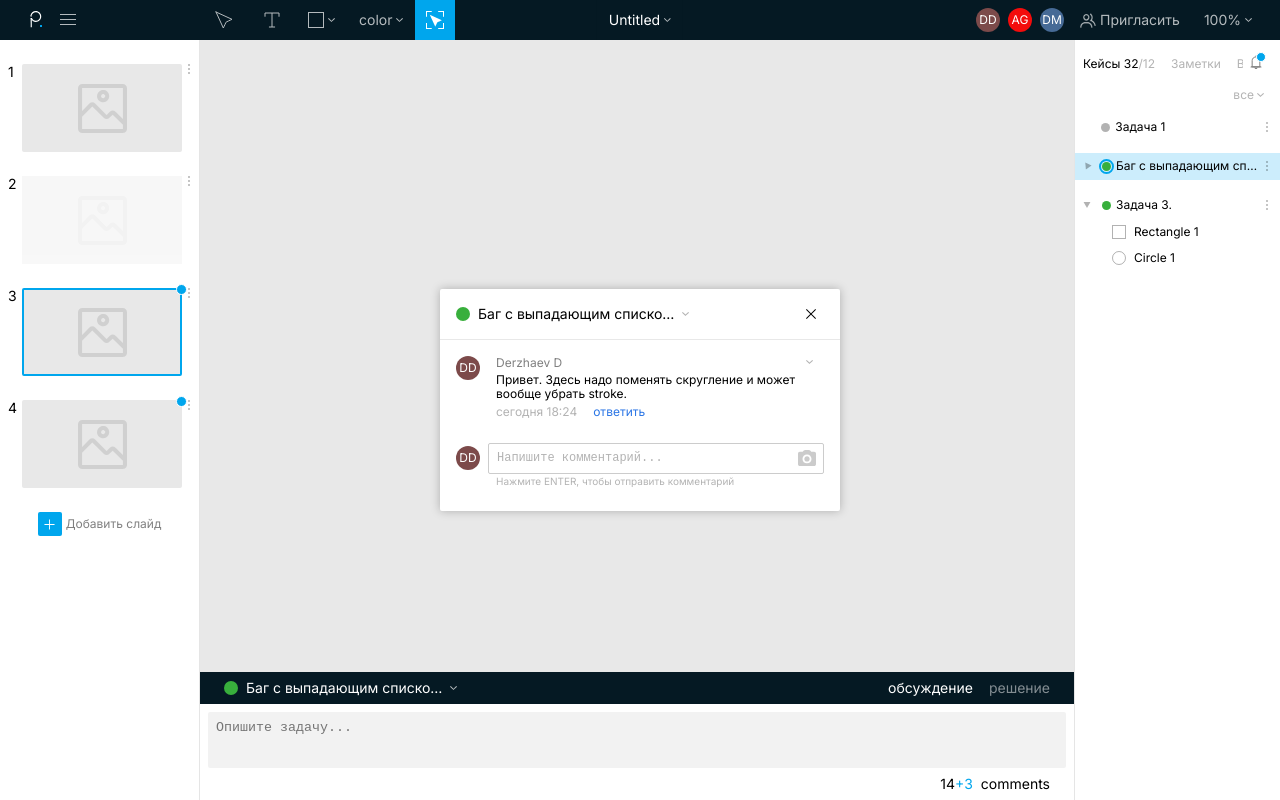
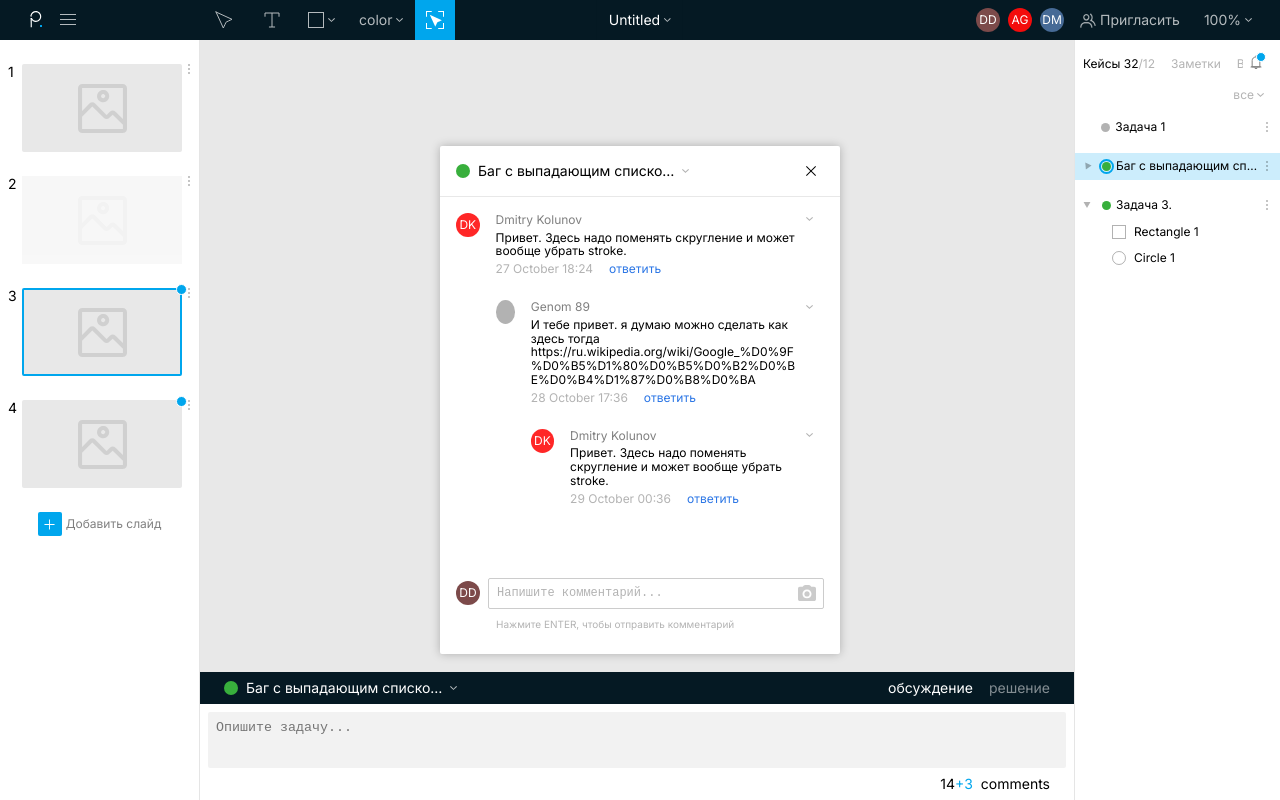
Before and after one commit to intro333/productium_web, a Vue app: page /case-tracker in a window 1280 px wide. Both pictures are taken after a click on the element "comments". Built offline with nearby package versions, Linux system fonts and the light colour scheme; what vue-device-detector would draw is missing.

Commit message:
case comments.

```diff
--- a/src/assets/scss/common/cases.scss
+++ b/src/assets/scss/common/cases.scss
@@ -102,11 +102,24 @@
         }
       }
       &-add-img {
-        position: absolute;
-        width: 18px;
-        height: 16px;
-        bottom: 8px;
-        right: 8px;
+        width: 100%;
+        height: 100%;
+        &-box {
+          position: absolute;
+          width: 18px;
+          height: 16px;
+          bottom: 8px;
+          right: 8px;
+        }
+        &-input {
+          position: absolute;
+          width: 100%;
+          height: 100%;
+          opacity: 0;
+          overflow: hidden;
+          z-index: 1;
+          left: 0;
+        }
       }
       &-right {
         display: flex;
@@ -123,6 +136,8 @@
     &-comment-item {
       position: relative;
       display: flex;
+      //display: grid;
+      //grid-template-columns: 1fr 1fr;
       margin-bottom: 24px;
       &-user {
         @include w-icon-user();
@@ -131,7 +146,8 @@
       &-body {
         display: flex;
         flex-direction: column;
-        width: 320px;
+        //width: 320px;
+        width: 89%;
         &-name {
           font-size: 12px;
           color: rgb(0, 0, 0, .5);
@@ -139,6 +155,8 @@
         &-message {
           font-size: 12px;
           margin-top: 4px;
+          padding-right: 17px;
+          overflow-wrap: break-word;
         }
         &-bottom {
           margin-top: 4px;
@@ -169,6 +187,45 @@
           }
         }
       }
+      &-children {
+        display: flex;
+        flex-direction: column;
+        margin-top: 24px;
+      }
+    }
+    &-preview {
+      display: flex;
+      margin-top: 8px;
+      padding-left: 32px;
+      &-item {
+        position: relative;
+        background-color: $color-block;
+        &:not(:last-child) {
+          margin-right: 8px;
+        }
+        &-landscape { // альбом (в ширину)
+          min-width: 123px;
+          width: 123px;
+          height: 72px;
+        }
+        &-portrait { // портрет (в высоту)
+          min-width: 100px;
+          width: 100px;
+          height: 100px;
+        }
+        &-img {
+          width: 100%;
+        }
+        &-close {
+          position: absolute;
+          z-index: 1;
+          top: 0;
+          right: 0;
+          &:hover {
+            cursor: pointer;
+          }
+        }
+      }
     }
   }
 }
--- a/src/assets/scss/common/main.scss
+++ b/src/assets/scss/common/main.scss
@@ -24,8 +24,19 @@ p {
 }
 
 /* КНОПКИ */
-.c-btn {
-
+.p-btn {
+  &-preview {
+    display: flex;
+    justify-content: center;
+    align-items: center;
+    background-color: rgb(0, 0, 0, .4);
+    width: 18px;
+    height: 18px;
+    &-icon {
+      width: 12px;
+      height: 12px;
+    }
+  }
 }
 .btn-link {
 
@@ -539,7 +550,6 @@ p {
 .scroll-x-container {
   white-space: nowrap;
   overflow-x: auto;
-  //overflow-y: hidden;
   @include scrollDivHoriz();
 }
 .scroll-textarea {
--- a/src/components/includes/comment/CommentInputArea.vue
+++ b/src/components/includes/comment/CommentInputArea.vue
@@ -7,16 +7,38 @@
       <div class="pc-input-area-text-box"
            :class="{'pc-input-area-text-box-edited': !textIsEmpty()}">
         <textarea v-model="text"
+                  @keyup.enter="sendMessage()"
                   rows="4"
                   class="pc-input-area-text p-textarea-custom scroll-textarea"
                   :class="{'pc-input-area-text-empty': textIsEmpty()}"
                   placeholder="Напишите комментарий..."></textarea>
+        <div class="pc-input-area-add-img-box">
           <img @mouseenter="showTooltip($event, 'addImageIcon','Изображение к комментарию')"
                @mouseleave="hideToolTip"
                ref="addImageIcon"
                src="@/assets/img/common/media/addImageIcon.svg"
                class="pc-input-area-add-img"
                alt="">
+          <input ref="inputFileRef"
+                 accept="image/png,image/jpeg,image/jpg,image/svg"
+                 @change="uploadImageToMessage"
+                 type="file"
+                 class="pc-input-area-add-img-input">
+        </div>
+      </div>
+    </div>
+    <div class="pc-preview scroll-x-container">
+      <div v-for="(_img, i) in images"
+           :key="i"
+           class="pc-preview-item"
+           :class="['pc-preview-item-' + _img.orientation]"> <!-- portrait | landscape -->
+        <img :src="_img.src" alt="">
+        <div @click="removeImage(i)"
+             class="p-btn-preview pc-preview-item-close">
+          <img src="@/assets/img/common/buttons/closeWhite.svg"
+               alt=""
+               class="p-btn-preview-icon">
+        </div>
       </div>
     </div>
     <div class="pc-input-area-right">
@@ -35,11 +57,40 @@ export default {
   },
   mixins: [ModalsMixin],
   data: () => ({
-    text: ''
+    text: '',
+    images: [] /* { src: '', orientation: '' } */
   }),
   methods: {
     textIsEmpty() {
       return this.text === '';
+    },
+    uploadImageToMessage($event) {
+      const _this = this;
+      const files = $event.target.files;
+      if (files && files[0]) {
+        var _URL = window.URL || window.webkitURL;
+        const img = new Image();
+        var objectUrl = _URL.createObjectURL(files[0]);
+        img.onload = function () {
+          console.log(this.width + " " + this.height);
+          _URL.revokeObjectURL(objectUrl);
+          img.orientation = _this.getOrientation(this.width, this.height);
+          _this.images.push({
+            src: objectUrl,
+            orientation: _this.getOrientation(this.width, this.height)
+          });
+        };
+        img.src = objectUrl;
+      }
+    },
+    removeImage(i) {
+      this.images.splice(i, 1);
+    },
+    getOrientation(width, height) {
+      return (width > height) ? 'landscape' : 'portrait';
+    },
+    sendMessage() {
+
     }
   }
 }
--- a/src/components/includes/comment/CommentItem.vue
+++ b/src/components/includes/comment/CommentItem.vue
@@ -7,8 +7,14 @@
       <span class="pc-comment-item-body-name">{{comment.user.userName}}</span>
       <span class="pc-comment-item-body-message">{{comment.message}}</span>
       <div class="pc-comment-item-body-bottom">
-        <span class="pc-comment-item-body-date">сегодня 18:24</span>
+        <span class="pc-comment-item-body-date">{{getDateTime()}}</span>
         <span class="pc-comment-item-body-reply">ответить</span>
+      </div>
+      <div v-if="comment.children && comment.children.length"
+           class="pc-comment-item-children">
+        <CommentItem v-for="(_child, i) in comment.children"
+                     :comment="_child"
+                     :key="i" />
       </div>
     </div>
     <div class="pc-comment-item-body-img-box">
@@ -20,8 +26,18 @@
 </template>
 
 <script>
+import {getNearestWeekdayWithTime} from "@/functions/date";
+
 export default {
   name: "CommentItem",
   props: ['comment'],
+  components: {
+    CommentItem: this
+  },
+  methods: {
+    getDateTime() {
+      return getNearestWeekdayWithTime(this.comment.updatedAt)
+    }
+  },
 }
 </script>
--- a/src/components/view-tracker/CaseDiscusBlock.vue
+++ b/src/components/view-tracker/CaseDiscusBlock.vue
@@ -104,10 +104,34 @@ export default {
                       {
                         message: 'Привет. Здесь надо поменять скругление и может вообще убрать stroke.',
                         user: {
-                          userName: 'Derzhaev D',
-                          shortUserName: 'DD',
-                          color: '#7c4a4a',
-                        }
+                          userName: 'Dmitry Kolunov',
+                          shortUserName: 'DK',
+                          color: '#FF2727',
+                        },
+                        updatedAt: '2020-10-27 18:24:45',
+                        children: [
+                          {
+                            message: 'И тебе привет. я думаю можно сделать как здесь тогда https://ru.wikipedia.org/wiki/Google_%D0%9F%D0%B5%D1%80%D0%B5%D0%B2%D0%BE%D0%B4%D1%87%D0%B8%D0%BA',
+                            user: {
+                              userName: 'Genom 89',
+                              shortUserName: '',
+                              color: '#b2b2b2',
+                            },
+                            updatedAt: '2020-10-28 17:36:49',
+                            children: [
+                              {
+                                message: 'Привет. Здесь надо поменять скругление и может вообще убрать stroke.',
+                                user: {
+                                  userName: 'Dmitry Kolunov',
+                                  shortUserName: 'DK',
+                                  color: '#FF2727',
+                                },
+                                updatedAt: '2020-10-29 00:36:14',
+                                children: []
+                              }
+                            ]
+                          }
+                        ]
                       }
                     ]
                   })
--- a/src/functions/date.js
+++ b/src/functions/date.js
@@ -4,3 +4,29 @@ import moment from 'moment';
 export function getDefaultDateFormat(dateStr) {
   return moment(dateStr).format('HH:mm DD/MM/YYYY');
 }
+
+/* Вернуть день (вчера, сегодня) или дату */
+export function getNearestWeekdayOrDate(momentDate) {
+  let result = '';
+  const f = 'YYYY-MM-DD';
+  const isToday = moment().format(f) === momentDate.format(f);
+  const isYesterday = moment().add(-1, 'days')
+      .format(f) === momentDate.format(f);
+  if (isToday) {
+    result = 'сегодня';
+  } else if (isYesterday) {
+    result = 'вчера';
+  } else {
+    result = momentDate.locale('ru').format('DD MMMM');
+  }
+
+  return result;
+}
+
+/* Вернуть формат даты "сегодня 18:24" */
+export function getNearestWeekdayWithTime(dateStr) {
+  const mDate = moment(dateStr);
+  const day = getNearestWeekdayOrDate(mDate);
+  const time = mDate.format('HH:mm');
+  return `${day} ${time}`;
+}
```
Lines whose indentation alone changed are shown as unchanged.
